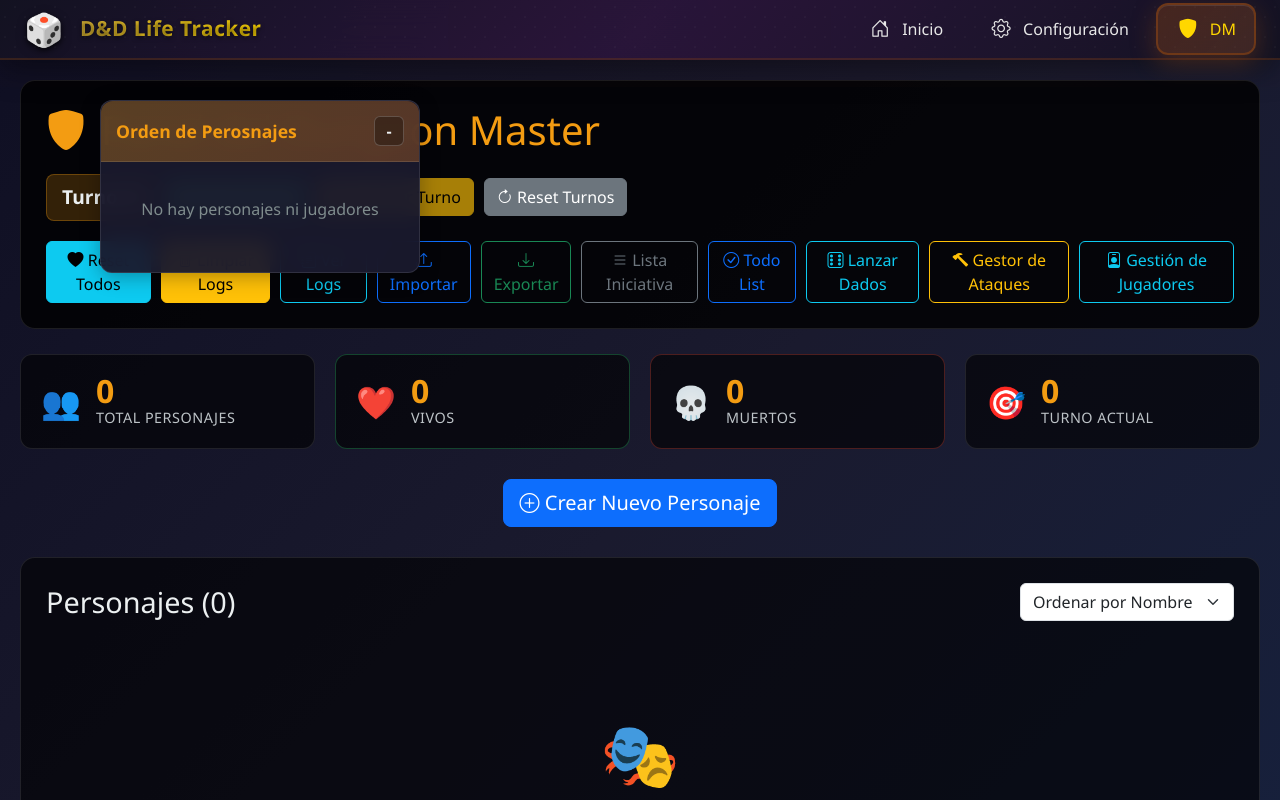
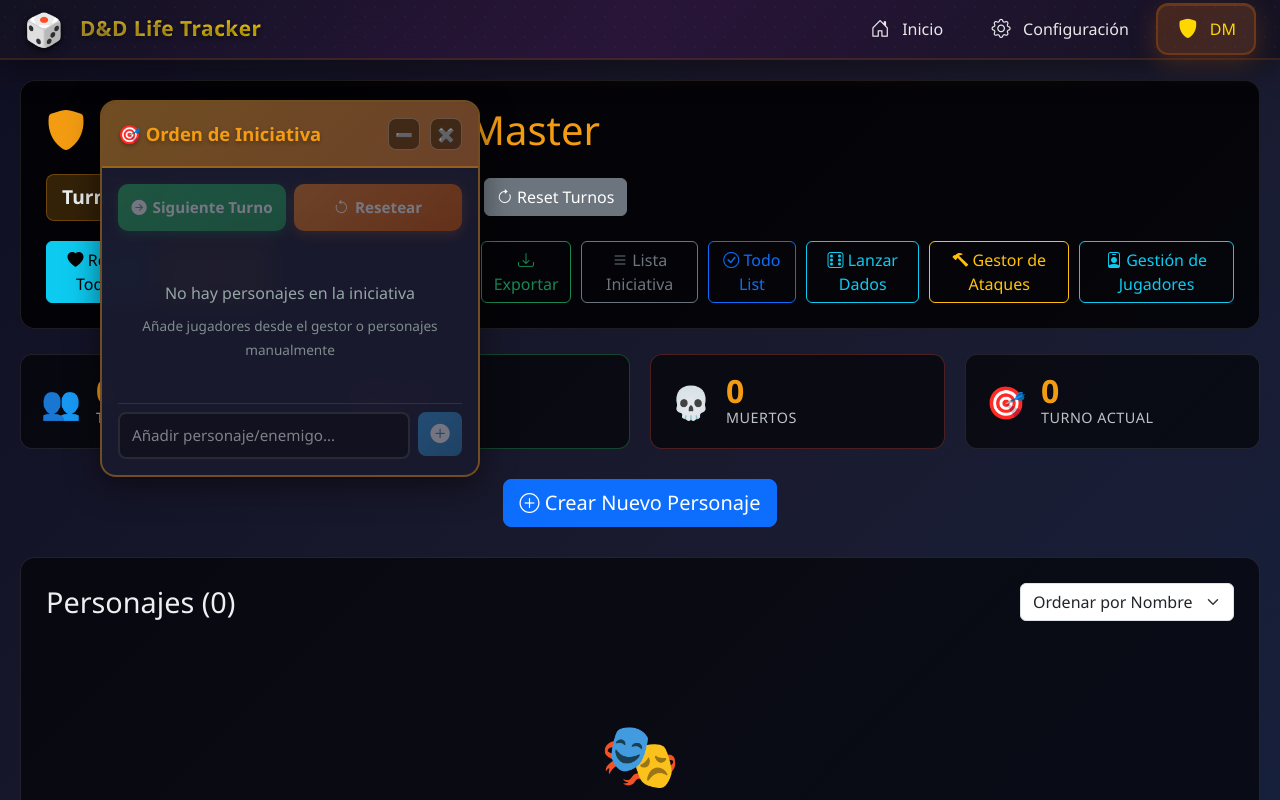
Before and after one commit to JordiGis/DyD, a Vue app: page /dm in a window 1280 px wide. Both pictures are taken after a click on the button "Lista Iniciativa". Shown: the top 800 px of the page. Built offline with nearby package versions, Linux system fonts and the light colour scheme.

Commit message:
feat: Añadir carga de jugadores desde el almacenamiento local en DMView

```diff
--- a/src/components/DraggableList.vue
+++ b/src/components/DraggableList.vue
@@ -1,38 +1,65 @@
 <template>
   <div class="draggable-list" :style="{ top: position.y + 'px', left: position.x + 'px' }">
     <div class="header" @mousedown="startDrag">
-      <span>Orden de Perosnajes</span>
-      <button @click="toggleMinimize">{{ minimized ? '+' : '-' }}</button>
+      <span>🎯 Orden de Iniciativa</span>
+      <button @click="toggleMinimize" class="minimize-btn">{{ minimized ? '📋' : '➖' }}</button>
+      <button @click="$emit('close')" class="close-btn">✖️</button>
     </div>
     <div v-if="!minimized" class="content">
-      <ul v-if="initiativeOrder.length > 0">
+      <!-- Controles de turno -->
+      <div class="turn-controls">
+        <button @click="nextTurn" class="btn-next-turn" :disabled="initiativeOrder.length === 0">
+          <i class="bi bi-arrow-right-circle-fill"></i> Siguiente Turno
+        </button>
+        <button @click="resetTurn" class="btn-reset-turn" :disabled="initiativeOrder.length === 0">
+          <i class="bi bi-arrow-counterclockwise"></i> Resetear
+        </button>
+      </div>
+
+      <!-- Lista de iniciativa -->
+      <ul v-if="initiativeOrder.length > 0" class="initiative-list">
         <li
           v-for="(item, index) in initiativeOrder"
           :key="item.id"
-          :class="item.type"
+          :class="[item.type, { active: currentTurnIndex === index }]"
           :draggable="true"
           @dragstart="startItemDrag(index)"
           @dragover.prevent
           @drop="dropItem(index)"
+          @click="selectTurn(index)"
         >
+          <div class="turn-indicator">
+            <span class="turn-number">{{ index + 1 }}</span>
+          </div>
           <i
-            class="bi"
+            class="bi item-icon"
             :class="
               item.type === 'player' ? 'bi-person-fill' : 'bi-shield-fill'
             "
           ></i>
           <span class="item-name">{{ item.name }}</span>
-          <input
-            type="radio"
-            name="selected-item"
-            :value="item.id"
-            v-model="selectedItem"
-            class="turn-selector"
-          />
+          <button @click.stop="removeFromInitiative(index)" class="btn-remove" title="Quitar de iniciativa">
+            <i class="bi bi-x"></i>
+          </button>
         </li>
       </ul>
       <div v-else class="empty-list">
-        <p>No hay personajes ni jugadores</p>
+        <p>No hay personajes en la iniciativa</p>
+        <small>Añade jugadores desde el gestor o personajes manualmente</small>
+      </div>
+
+      <!-- Añadir personajes manualmente -->
+      <div class="add-character-section">
+        <input
+          v-model="newCharacterName"
+          @keyup.enter="addCustomCharacter"
+          type="text"
+          placeholder="Añadir personaje/enemigo..."
+          class="input-add-character"
+        />
+        <button @click="addCustomCharacter" :disabled="!newCharacterName.trim()" class="btn-add-character">
+          <i class="bi bi-plus-circle-fill"></i>
+        </button>
       </div>
     </div>
   </div>
@@ -40,6 +67,7 @@
 
 <script setup>
 import { ref, reactive, computed, watch } from "vue";
+import { v4 as uuidv4 } from "uuid";
 
 const props = defineProps({
   characters: {
@@ -52,10 +80,13 @@
   },
 });
 
+const emit = defineEmits(['close']);
+
 const position = reactive({ x: 100, y: 100 });
 const minimized = ref(false);
 const initiativeOrder = ref([]);
-const selectedItem = ref(null);
+const currentTurnIndex = ref(null);
+const newCharacterName = ref("");
 let dragging = false;
 let dragStartIndex = null;
 
@@ -63,7 +94,7 @@
 const combinedList = computed(() => {
   const chara = props.characters.map((c) => ({ ...c, type: "character" }));
   const play = props.players.map((p) => ({ ...p, type: "player" }));
-  return [...chara, ...play];
+  return [...play, ...chara]; // Jugadores primero
 });
 
 // Sincronizar la lista de iniciativa con la lista combinada
@@ -128,179 +159,449 @@
   if (dragStartIndex === null || dragStartIndex === dropIndex) return;
   const itemToMove = initiativeOrder.value.splice(dragStartIndex, 1)[0];
   initiativeOrder.value.splice(dropIndex, 0, itemToMove);
+
+  // Ajustar el índice del turno actual si es necesario
+  if (currentTurnIndex.value !== null) {
+    if (dragStartIndex === currentTurnIndex.value) {
+      currentTurnIndex.value = dropIndex;
+    } else if (dragStartIndex < currentTurnIndex.value && dropIndex >= currentTurnIndex.value) {
+      currentTurnIndex.value--;
+    } else if (dragStartIndex > currentTurnIndex.value && dropIndex <= currentTurnIndex.value) {
+      currentTurnIndex.value++;
+    }
+  }
+
   dragStartIndex = null;
+};
+
+// Seleccionar un turno manualmente haciendo clic
+const selectTurn = (index) => {
+  currentTurnIndex.value = index;
+};
+
+// Avanzar al siguiente turno
+const nextTurn = () => {
+  if (initiativeOrder.value.length === 0) return;
+
+  if (currentTurnIndex.value === null) {
+    currentTurnIndex.value = 0;
+  } else {
+    currentTurnIndex.value = (currentTurnIndex.value + 1) % initiativeOrder.value.length;
+  }
+};
+
+// Resetear turno (volver al primero)
+const resetTurn = () => {
+  if (initiativeOrder.value.length > 0) {
+    currentTurnIndex.value = 0;
+  } else {
+    currentTurnIndex.value = null;
+  }
+};
+
+// Añadir un personaje personalizado
+const addCustomCharacter = () => {
+  if (!newCharacterName.value.trim()) return;
+
+  const newChar = {
+    id: uuidv4(),
+    name: newCharacterName.value.trim(),
+    type: "custom",
+  };
+
+  initiativeOrder.value.push(newChar);
+  newCharacterName.value = "";
+};
+
+// Quitar un personaje de la iniciativa
+const removeFromInitiative = (index) => {
+  initiativeOrder.value.splice(index, 1);
+
+  // Ajustar el índice del turno actual
+  if (currentTurnIndex.value !== null) {
+    if (index === currentTurnIndex.value) {
+      // Si eliminamos el turno actual, resetear
+      if (initiativeOrder.value.length > 0) {
+        currentTurnIndex.value = Math.min(currentTurnIndex.value, initiativeOrder.value.length - 1);
+      } else {
+        currentTurnIndex.value = null;
+      }
+    } else if (index < currentTurnIndex.value) {
+      currentTurnIndex.value--;
+    }
+  }
 };
 </script>
 
 <style scoped>
 .draggable-list {
   position: fixed;
-  border: 1px solid rgba(255, 255, 255, 0.1);
-  background-color: rgba(26, 26, 46, 0.95);
-  width: 320px;
-  box-shadow: 0 4px 20px rgba(0, 0, 0, 0.3);
-  border-radius: 12px;
+  border: 2px solid rgba(243, 156, 18, 0.4);
+  background-color: rgba(26, 26, 46, 0.98);
+  width: 380px;
+  box-shadow: 0 8px 32px rgba(0, 0, 0, 0.5);
+  border-radius: 16px;
   z-index: 100;
-  backdrop-filter: blur(10px);
+  backdrop-filter: blur(12px);
 }
 
 .header {
-  padding: 15px;
-  background: linear-gradient(135deg, rgba(243, 156, 18, 0.3), rgba(230, 126, 34, 0.3));
+  padding: 16px;
+  background: linear-gradient(135deg, rgba(243, 156, 18, 0.4), rgba(230, 126, 34, 0.4));
   cursor: move;
   display: flex;
   justify-content: space-between;
   align-items: center;
-  border-radius: 12px 12px 0 0;
-  border-bottom: 1px solid rgba(255, 255, 255, 0.1);
+  gap: 10px;
+  border-radius: 14px 14px 0 0;
+  border-bottom: 2px solid rgba(243, 156, 18, 0.3);
 }
 
 .header span {
   color: #f39c12;
   font-weight: bold;
-  font-size: 1.1rem;
+  font-size: 1.15rem;
+  flex: 1;
+  text-shadow: 0 2px 4px rgba(0, 0, 0, 0.3);
 }
 
-.header button {
-  background: rgba(0, 0, 0, 0.3);
+.minimize-btn,
+.close-btn {
+  background: rgba(0, 0, 0, 0.4);
   border: 1px solid rgba(255, 255, 255, 0.2);
   color: #ecf0f1;
-  width: 30px;
-  height: 30px;
-  border-radius: 6px;
+  width: 32px;
+  height: 32px;
+  border-radius: 8px;
   cursor: pointer;
   display: flex;
   align-items: center;
   justify-content: center;
   font-weight: bold;
   transition: all 0.3s ease;
+  font-size: 14px;
 }
 
-.header button:hover {
-  background: rgba(243, 156, 18, 0.3);
-  border-color: rgba(243, 156, 18, 0.5);
+.minimize-btn:hover {
+  background: rgba(243, 156, 18, 0.4);
+  border-color: rgba(243, 156, 18, 0.6);
+  transform: scale(1.05);
+}
+
+.close-btn:hover {
+  background: rgba(231, 76, 60, 0.4);
+  border-color: rgba(231, 76, 60, 0.6);
+  transform: scale(1.05);
 }
 
 .content {
-  padding: 15px;
-  max-height: 400px;
+  padding: 16px;
+  max-height: 500px;
   overflow-y: auto;
+  display: flex;
+  flex-direction: column;
+  gap: 12px;
 }
 
 .content::-webkit-scrollbar {
-  width: 6px;
+  width: 8px;
 }
 
 .content::-webkit-scrollbar-track {
-  background: rgba(0, 0, 0, 0.2);
-  border-radius: 3px;
+  background: rgba(0, 0, 0, 0.3);
+  border-radius: 4px;
 }
 
 .content::-webkit-scrollbar-thumb {
-  background: rgba(243, 156, 18, 0.4);
-  border-radius: 3px;
+  background: rgba(243, 156, 18, 0.5);
+  border-radius: 4px;
 }
 
 .content::-webkit-scrollbar-thumb:hover {
-  background: rgba(243, 156, 18, 0.6);
+  background: rgba(243, 156, 18, 0.7);
 }
 
-ul {
+/* Controles de turno */
+.turn-controls {
+  display: flex;
+  gap: 8px;
+  margin-bottom: 8px;
+}
+
+.btn-next-turn,
+.btn-reset-turn {
+  flex: 1;
+  padding: 12px;
+  border: none;
+  border-radius: 10px;
+  cursor: pointer;
+  font-weight: bold;
+  font-size: 0.95rem;
+  transition: all 0.3s ease;
+  display: flex;
+  align-items: center;
+  justify-content: center;
+  gap: 6px;
+}
+
+.btn-next-turn {
+  background: linear-gradient(135deg, #27ae60, #229954);
+  color: white;
+  box-shadow: 0 4px 12px rgba(39, 174, 96, 0.3);
+}
+
+.btn-next-turn:hover:not(:disabled) {
+  background: linear-gradient(135deg, #229954, #1e8449);
+  transform: translateY(-2px);
+  box-shadow: 0 6px 16px rgba(39, 174, 96, 0.4);
+}
+
+.btn-reset-turn {
+  background: linear-gradient(135deg, #e67e22, #d35400);
+  color: white;
+  box-shadow: 0 4px 12px rgba(230, 126, 34, 0.3);
+}
+
+.btn-reset-turn:hover:not(:disabled) {
+  background: linear-gradient(135deg, #d35400, #ba4a00);
+  transform: translateY(-2px);
+  box-shadow: 0 6px 16px rgba(230, 126, 34, 0.4);
+}
+
+.btn-next-turn:disabled,
+.btn-reset-turn:disabled {
+  opacity: 0.4;
+  cursor: not-allowed;
+}
+
+/* Lista de iniciativa */
+.initiative-list {
   list-style: none;
   padding: 0;
   margin: 0;
+  display: flex;
+  flex-direction: column;
+  gap: 8px;
 }
 
-li {
+.initiative-list li {
   display: flex;
   align-items: center;
-  padding: 10px;
-  margin-bottom: 8px;
-  background: rgba(0, 0, 0, 0.2);
+  padding: 12px;
+  background: rgba(0, 0, 0, 0.3);
+  border-radius: 10px;
+  border: 2px solid rgba(255, 255, 255, 0.1);
+  transition: all 0.3s ease;
+  cursor: pointer;
+  position: relative;
+  gap: 10px;
+}
+
+.initiative-list li:hover {
+  background: rgba(0, 0, 0, 0.4);
+  border-color: rgba(243, 156, 18, 0.4);
+  transform: translateX(4px);
+}
+
+.initiative-list li.active {
+  background: linear-gradient(135deg, rgba(46, 204, 113, 0.3), rgba(39, 174, 96, 0.3));
+  border-color: rgba(46, 204, 113, 0.8);
+  box-shadow: 0 0 20px rgba(46, 204, 113, 0.4);
+  animation: pulse 2s infinite;
+}
+
+@keyframes pulse {
+  0%, 100% {
+    box-shadow: 0 0 20px rgba(46, 204, 113, 0.4);
+  }
+  50% {
+    box-shadow: 0 0 30px rgba(46, 204, 113, 0.6);
+  }
+}
+
+.turn-indicator {
+  width: 32px;
+  height: 32px;
+  border-radius: 50%;
+  background: rgba(243, 156, 18, 0.3);
+  display: flex;
+  align-items: center;
+  justify-content: center;
+  font-weight: bold;
+  color: #f39c12;
+  font-size: 0.9rem;
+  border: 2px solid rgba(243, 156, 18, 0.5);
+  flex-shrink: 0;
+}
+
+.initiative-list li.active .turn-indicator {
+  background: rgba(46, 204, 113, 0.5);
+  color: #2ecc71;
+  border-color: rgba(46, 204, 113, 0.8);
+}
+
+.item-icon {
+  font-size: 1.2rem;
+  flex-shrink: 0;
+}
+
+.item-name {
+  flex-grow: 1;
+  cursor: grab;
+  color: #ecf0f1;
+  font-size: 1rem;
+  font-weight: 500;
+  user-select: none;
+}
+
+.initiative-list li:active .item-name {
+  cursor: grabbing;
+}
+
+.btn-remove {
+  width: 28px;
+  height: 28px;
+  border-radius: 6px;
+  background: rgba(231, 76, 60, 0.3);
+  border: 1px solid rgba(231, 76, 60, 0.5);
+  color: #e74c3c;
+  cursor: pointer;
+  display: flex;
+  align-items: center;
+  justify-content: center;
+  transition: all 0.3s ease;
+  flex-shrink: 0;
+}
+
+.btn-remove:hover {
+  background: rgba(231, 76, 60, 0.5);
+  border-color: rgba(231, 76, 60, 0.8);
+  transform: scale(1.1);
+}
+
+/* Estilos específicos para tipos */
+.initiative-list li.player {
+  background: rgba(52, 152, 219, 0.2);
+  border-color: rgba(52, 152, 219, 0.4);
+}
+
+.initiative-list li.player .item-icon {
+  color: #3498db;
+}
+
+.initiative-list li.player:hover {
+  background: rgba(52, 152, 219, 0.3);
+  border-color: rgba(52, 152, 219, 0.6);
+}
+
+.initiative-list li.character {
+  background: rgba(231, 76, 60, 0.2);
+  border-color: rgba(231, 76, 60, 0.4);
+}
+
+.initiative-list li.character .item-icon {
+  color: #e74c3c;
+}
+
+.initiative-list li.character:hover {
+  background: rgba(231, 76, 60, 0.3);
+  border-color: rgba(231, 76, 60, 0.6);
+}
+
+.initiative-list li.custom {
+  background: rgba(155, 89, 182, 0.2);
+  border-color: rgba(155, 89, 182, 0.4);
+}
+
+.initiative-list li.custom .item-icon {
+  color: #9b59b6;
+}
+
+.initiative-list li.custom:hover {
+  background: rgba(155, 89, 182, 0.3);
+  border-color: rgba(155, 89, 182, 0.6);
+}
+
+/* Añadir personaje */
+.add-character-section {
+  display: flex;
+  gap: 8px;
+  padding-top: 8px;
+  border-top: 1px solid rgba(255, 255, 255, 0.1);
+}
+
+.input-add-character {
+  flex: 1;
+  padding: 10px 12px;
+  background: rgba(0, 0, 0, 0.3);
+  border: 2px solid rgba(255, 255, 255, 0.1);
   border-radius: 8px;
-  border: 1px solid rgba(255, 255, 255, 0.1);
+  color: #ecf0f1;
+  font-size: 0.95rem;
+  outline: none;
   transition: all 0.3s ease;
 }
 
-li:hover {
-  background: rgba(0, 0, 0, 0.3);
-  border-color: rgba(243, 156, 18, 0.3);
-  transform: translateX(2px);
+.input-add-character:focus {
+  border-color: rgba(243, 156, 18, 0.5);
+  background: rgba(0, 0, 0, 0.4);
 }
 
-li input[type="radio"] {
-  margin-right: 12px;
-  accent-color: #f39c12;
-  cursor: pointer;
+.input-add-character::placeholder {
+  color: rgba(236, 240, 241, 0.5);
 }
 
-li span {
-  flex-grow: 1;
-  cursor: grab;
-  color: #ecf0f1;
-  font-size: 0.95rem;
-  user-select: none;
+.btn-add-character {
+  width: 44px;
+  height: 44px;
+  background: linear-gradient(135deg, #3498db, #2980b9);
+  border: none;
+  border-radius: 8px;
+  color: white;
+  cursor: pointer;
+  display: flex;
+  align-items: center;
+  justify-content: center;
+  font-size: 1.2rem;
+  transition: all 0.3s ease;
+  flex-shrink: 0;
 }
 
-li .item-name {
-  flex-grow: 1;
-  cursor: grab;
-  color: #ecf0f1;
-  font-size: 0.95rem;
-  user-select: none;
+.btn-add-character:hover:not(:disabled) {
+  background: linear-gradient(135deg, #2980b9, #21618c);
+  transform: scale(1.05);
 }
 
-li .item-name:active {
-  cursor: grabbing;
+.btn-add-character:disabled {
+  opacity: 0.4;
+  cursor: not-allowed;
 }
 
-/* Estilos específicos para jugadores y personajes */
-li.player {
-  background: rgba(52, 152, 219, 0.15);
-  border-color: rgba(52, 152, 219, 0.3);
+/* Estado vacío */
+.empty-list {
+  text-align: center;
+  padding: 30px 20px;
+  color: #7f8c8d;
 }
 
-li.player:hover {
-  background: rgba(52, 152, 219, 0.25);
-  border-color: rgba(52, 152, 219, 0.5);
+.empty-list p {
+  margin: 0 0 8px 0;
+  font-size: 1rem;
+  color: #95a5a6;
 }
 
-li.character {
-  background: rgba(231, 76, 60, 0.15);
-  border-color: rgba(231, 76, 60, 0.3);
-}
-
-li.character:hover {
-  background: rgba(231, 76, 60, 0.25);
-  border-color: rgba(231, 76, 60, 0.5);
-}
-
-.empty-list {
-  text-align: center;
-  padding: 20px;
+.empty-list small {
+  font-size: 0.85rem;
   color: #7f8c8d;
 }
 
 /* Drag and drop styling */
-li[draggable="true"] {
+.initiative-list li[draggable="true"] {
   cursor: grab;
 }
 
-li[draggable=true]:active {
+.initiative-list li[draggable="true"]:active {
   cursor: grabbing;
-}
-
-/* Minimized state */
-.draggable-list.minimized .content {
-  display: none;
-}
-
-.draggable-list.minimized {
-  width: auto;
-  min-width: 200px;
-}
-
-.draggable-list.minimized .header {
-  border-radius: 12px;
+  opacity: 0.7;
 }
 </style>
--- a/src/views/DMView.vue
+++ b/src/views/DMView.vue
@@ -1664,6 +1664,7 @@
   loadTodoItems();
 
   dmStore.loadFromLocalStorage();
+  playerStore.loadFromLocalStorage(); // Cargar jugadores
   initializeCharacterInputs();
 });
 </script>
```
